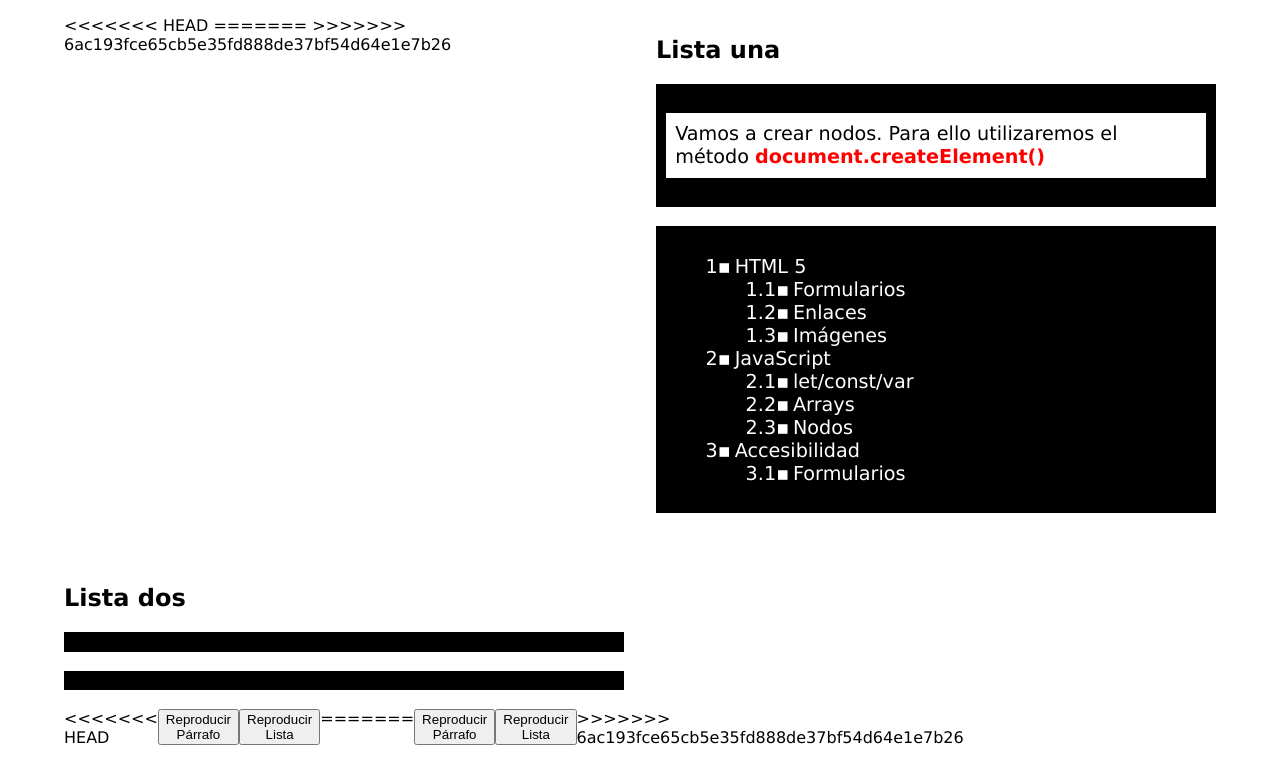
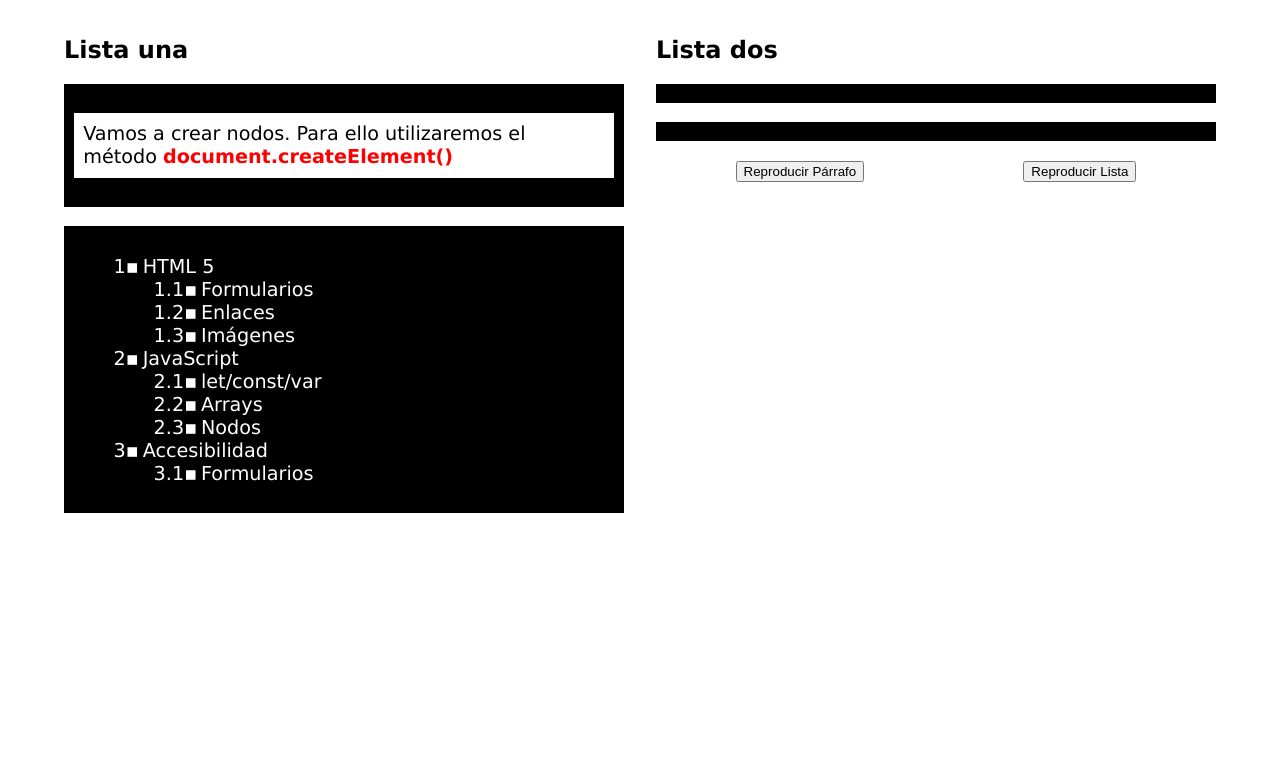
Before and after one commit to sansus3/CREACIONNODOS, a plain HTML site: page index.html in a window 1280 px wide. Drawn offline with Linux system fonts and the light colour scheme.

Commit message:
Se pudos id a los formularios

```diff
--- a/index.html
+++ b/index.html
@@ -7,10 +7,6 @@
     <title>Creación de nodos</title>
     <link rel="shortcut icon" href="#">
     <link rel="stylesheet" href="css/style.min.css">
-<<<<<<< HEAD
-    <script defer src="js/app.js"></script>
-=======
->>>>>>> 6ac193fce65cb5e35fd888de37bf54d64e1e7b26
 </head>
 
 <body class="container">
@@ -56,13 +52,8 @@
             <!-- Aquí creamos los nodos de la lista -->
         </div>
         <div class="botones">
-<<<<<<< HEAD
             <form id="form1" action="#" method="post"><button id="btn1">Reproducir Párrafo</button></form>
             <form id="form2" action="#" method="post"><button id="btn2">Reproducir Lista</button></form>
-=======
-            <form action="#" method="post"><button id="btn1">Reproducir Párrafo</button></form>
-            <form action="#" method="post"><button id="btn2">Reproducir Lista</button></form>
->>>>>>> 6ac193fce65cb5e35fd888de37bf54d64e1e7b26
         </div>
     </section>
 </body>
```
